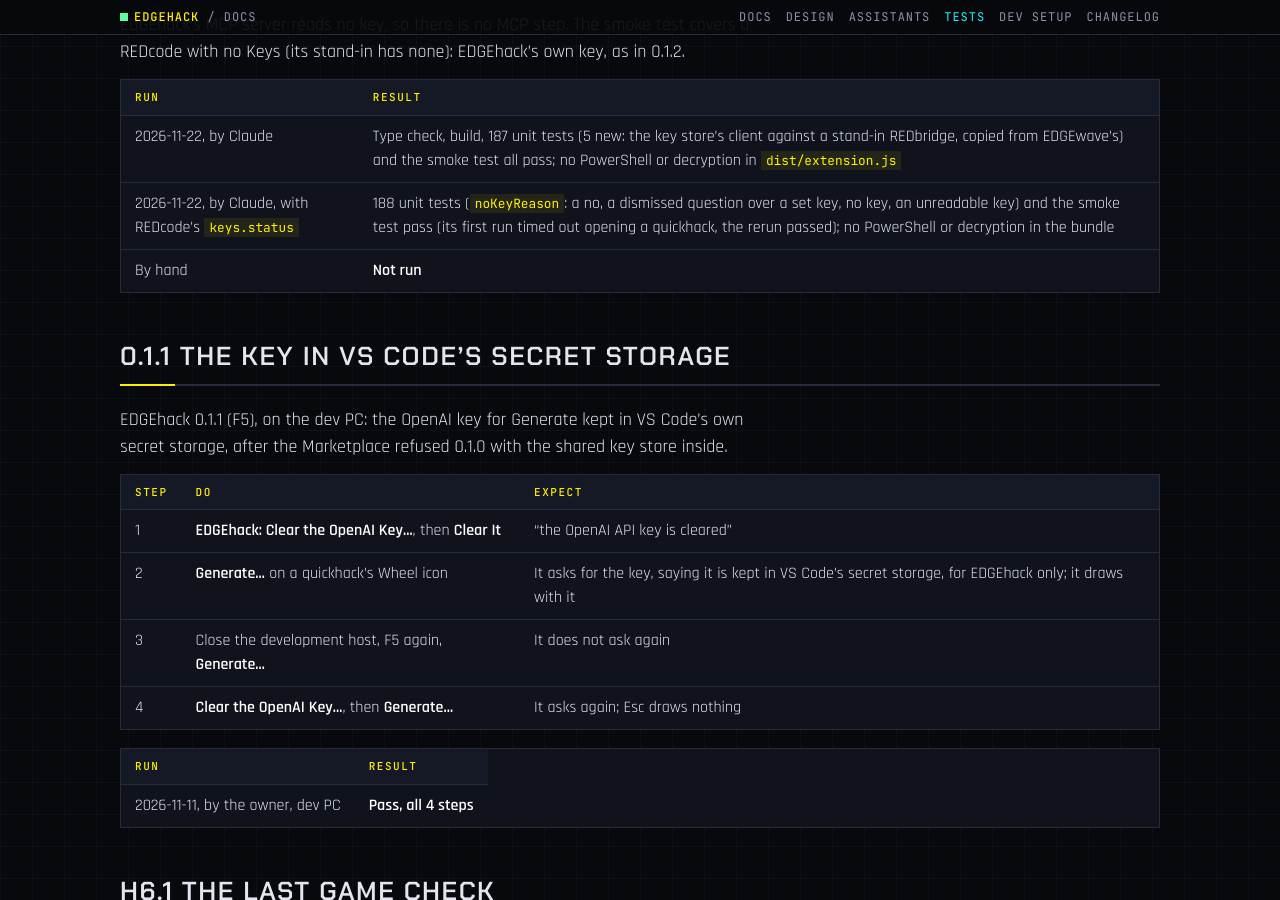
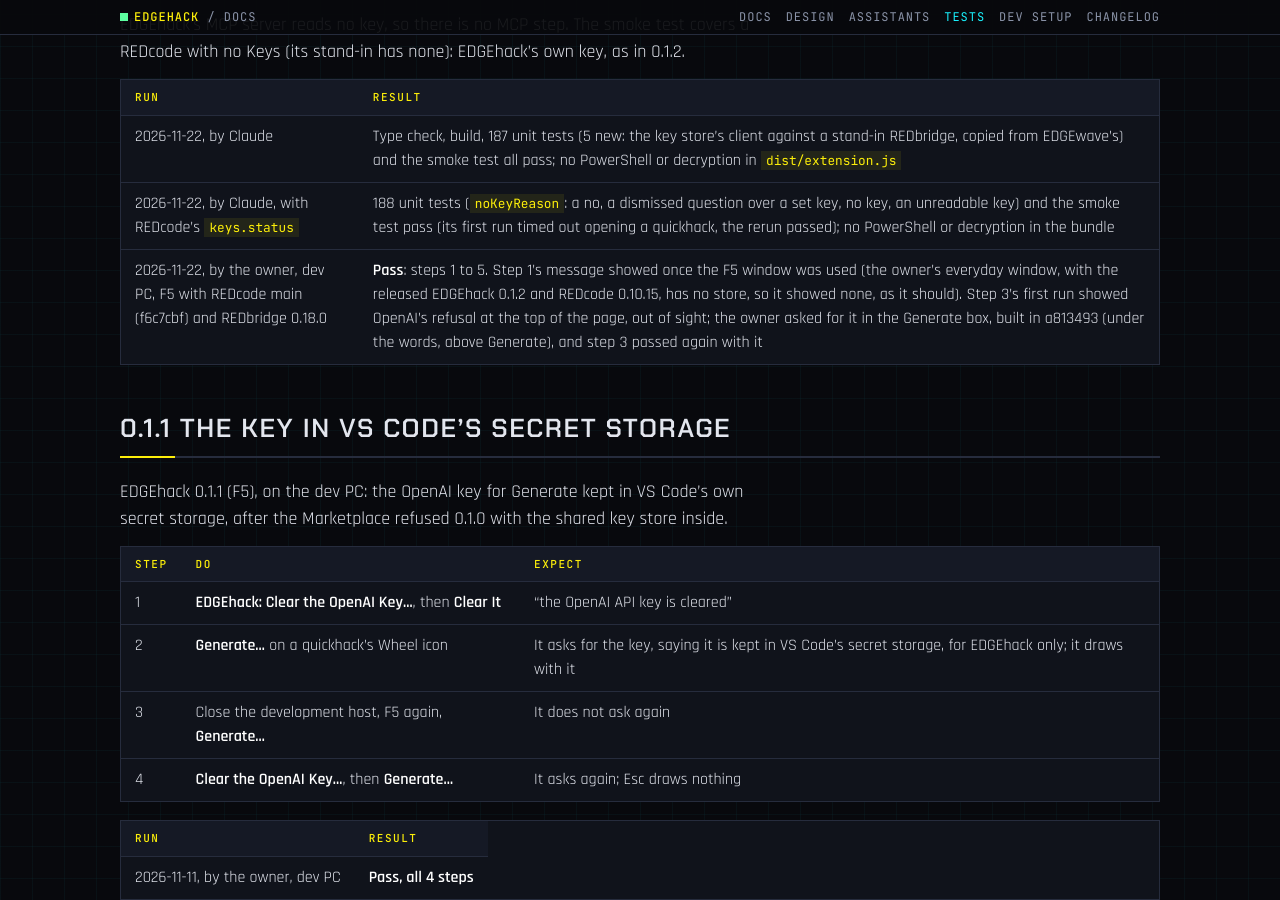
Before and after one commit to Edgemodders/EDGEhack, a Jekyll site: the page built from docs/testing.md, in a window 1280 px wide and 900 px high, scrolled down 4562 px. Built offline with Jekyll 4.4.1, drawn with Linux system fonts in a browser that asks for light colours; some of the changed text lies outside the part shown.

Commit message:
Shared keys (#3): passed by hand, all 5 steps
Co-Authored-By: Claude Opus 5.5 <noreply@anthropic.com>

```diff
--- a/docs/testing.md
+++ b/docs/testing.md
@@ -19,7 +19,7 @@ Last updated 2026-11-11.
 | [H2c Edit](#h2c-edit) | By hand, then in the game | H2 | 2026-11-05 | Pass, Parts A and B (EDGEhack 0.0.4). The Hacking tab's upload and duration differ from the inventory's: the game's own doing |
 | [H3.1 and H3c.1 Spikes](#h31-and-h3c1-spikes) | By hand, in the game | H3, H3c | 2026-11-05 | Pass, on game 2.5: a new quickhack beside Overheat, and both functions. A status effect from a function and spread were not run |
 | [H3.3 New](#h33-new) | By hand, then in the game | H3 | 2026-11-06 | Pass |
-| [Shared keys (#3)](#shared-keys-3) | By hand, F5 with REDcode main and REDbridge 0.18.0, an OpenAI key | K4d | 2026-11-22 | Not run |
+| [Shared keys (#3)](#shared-keys-3) | By hand, F5 with REDcode main and REDbridge 0.18.0, an OpenAI key | K4d | 2026-11-22 | **Pass**, all 5 steps (owner) |
 | [0.1.1 The key in VS Code's secret storage](#011-the-key-in-vs-codes-secret-storage) | By hand, in VS Code | H6 | 2026-11-11 | Pass, all 4 steps (EDGEhack 0.1.1) |
 | [H6.1 The last game check](#h61-the-last-game-check) | In the game, with REDagent | H6 | 2026-11-11 | Pass, all 5 steps (EDGEhack 0.0.31, REDnode 0.63.0, REDagent 0.4.3): one ask for one request's changes, and Try Live's note on a new quickhack |
 | [H5 Library](#h5-library) | By hand in VS Code, then in the game | H5 | 2026-11-11 | Pass, all 10 steps (EDGEhack 0.0.31, dev PC). The first try at step 2 put the quickhack in the Library's top folder: the folder picker took the click that answered the Library's place question (fixed the same day) |
@@ -76,7 +76,7 @@ EDGEhack's MCP server reads no key, so there is no MCP step. The smoke test cove
 |---|---|
 | 2026-11-22, by Claude | Type check, build, 187 unit tests (5 new: the key store's client against a stand-in REDbridge, copied from EDGEwave's) and the smoke test all pass; no PowerShell or decryption in `dist/extension.js` |
 | 2026-11-22, by Claude, with REDcode's `keys.status` | 188 unit tests (`noKeyReason`: a no, a dismissed question over a set key, no key, an unreadable key) and the smoke test pass (its first run timed out opening a quickhack, the rerun passed); no PowerShell or decryption in the bundle |
-| By hand | **Not run** |
+| 2026-11-22, by the owner, dev PC, F5 with REDcode main (f6c7cbf) and REDbridge 0.18.0 | **Pass**: steps 1 to 5. Step 1's message showed once the F5 window was used (the owner's everyday window, with the released EDGEhack 0.1.2 and REDcode 0.10.15, has no store, so it showed none, as it should). Step 3's first run showed OpenAI's refusal at the top of the page, out of sight; the owner asked for it in the Generate box, built in a813493 (under the words, above Generate), and step 3 passed again with it |
 
 ## 0.1.1 The key in VS Code's secret storage
 
```
Also changed, not shown: other parts of docs/testing.md (+1 -1 lines).
